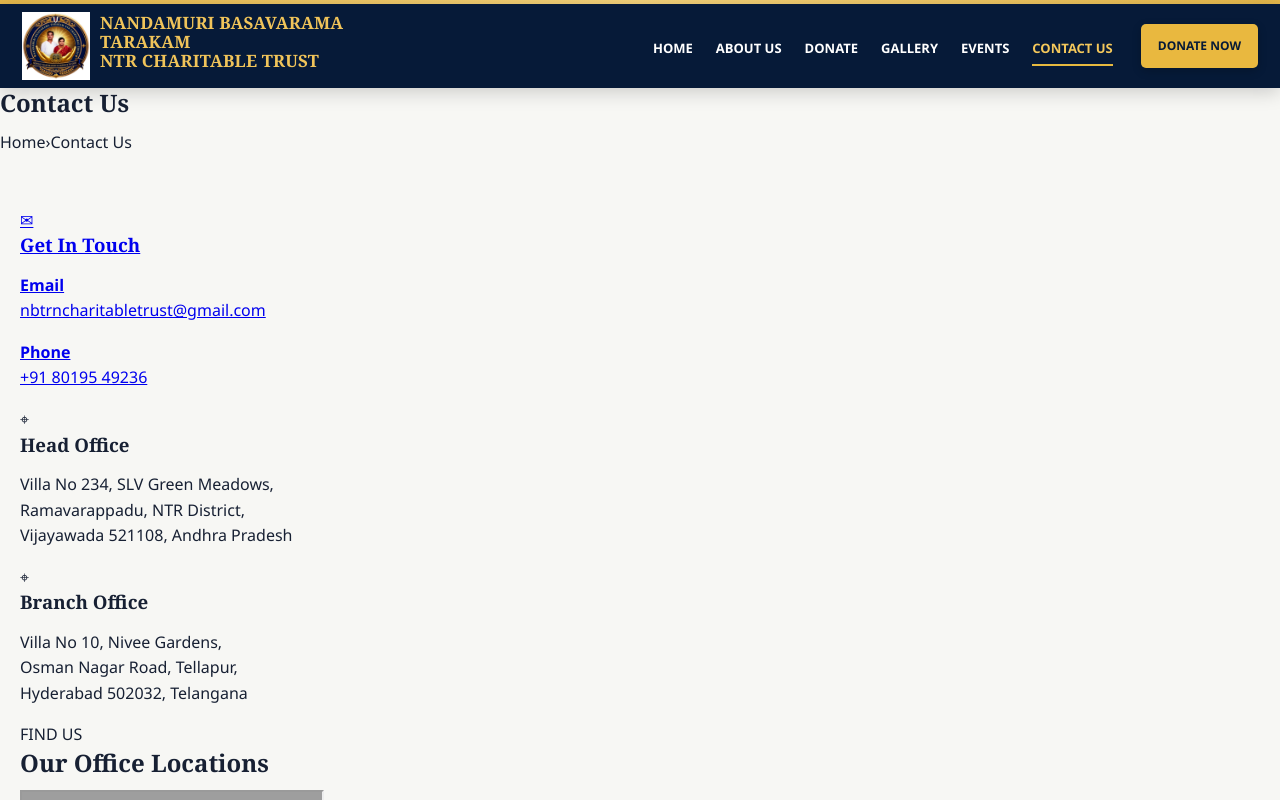
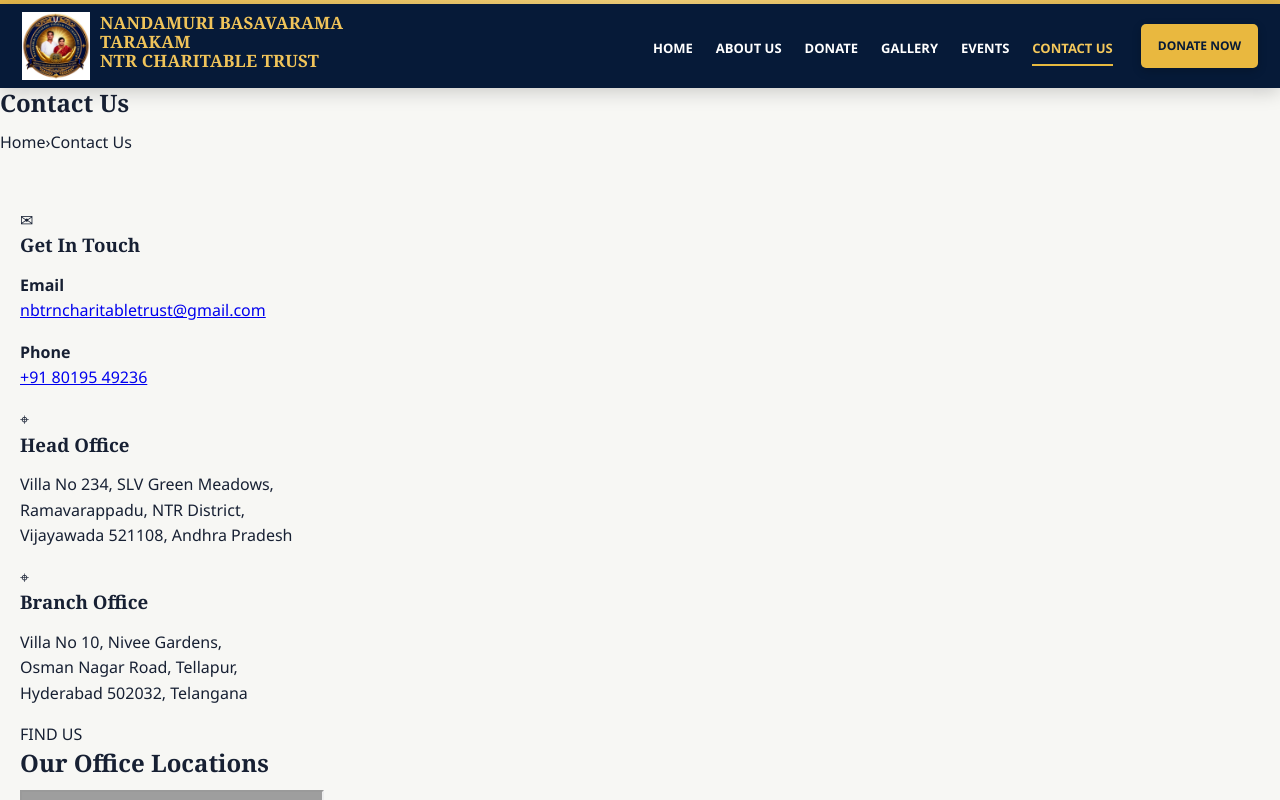
Before and after one commit to Tej7veer/Nandamuri-Basavarama-Tarakam-NTR-Charitable-Trust-UI, an Angular app: page /contact in a window 1280 px wide. Shown: the top 800 px of the page. Built offline with nearby package versions, Linux system fonts and the light colour scheme; grey boxes are pictures that could not be loaded.

Commit message:
Correct Contact email and align Contact content with reference

```diff
--- a/src/app/pages/contact/contact.component.html
+++ b/src/app/pages/contact/contact.component.html
@@ -8,21 +8,19 @@
 
   <div class="container section">
     <div class="contact-cards">
-      <a class="contact-card" href="mailto:nbtrncharitabletrust&#64;gmail.com">
+      <div class="contact-card">
         <div class="contact-card-icon">✉</div>
         <div>
-          <h3>Get In Touch</h3>
-          <div class="gold-divider"></div>
-          <p><strong>Email</strong><br>nbtrncharitabletrust&#64;gmail.com</p>
-          <p><strong>Phone</strong><br>+91 80195 49236</p>
+          <h3>Get In Touch</h3><div class="gold-divider"></div>
+          <p><strong>Email</strong><br><a href="mailto:nbtrncharitabletrust&#64;gmail.com">nbtrncharitabletrust&#64;gmail.com</a></p>
+          <p><strong>Phone</strong><br><a href="tel:+918019549236">+91 80195 49236</a></p>
         </div>
-      </a>
+      </div>
 
       <div class="contact-card">
         <div class="contact-card-icon">⌖</div>
         <div>
-          <h3>Head Office</h3>
-          <div class="gold-divider"></div>
+          <h3>Head Office</h3><div class="gold-divider"></div>
           <p>Villa No 234, SLV Green Meadows,<br>Ramavarappadu, NTR District,<br>Vijayawada 521108, Andhra Pradesh</p>
         </div>
       </div>
@@ -30,8 +28,7 @@
       <div class="contact-card">
         <div class="contact-card-icon">⌖</div>
         <div>
-          <h3>Branch Office</h3>
-          <div class="gold-divider"></div>
+          <h3>Branch Office</h3><div class="gold-divider"></div>
           <p>Villa No 10, Nivee Gardens,<br>Osman Nagar Road, Tellapur,<br>Hyderabad 502032, Telangana</p>
         </div>
       </div>
@@ -43,13 +40,7 @@
     </div>
 
     <div class="map-card-wide">
-      <iframe
-        title="Nandamuri Basavarama Tarakam NTR Charitable Trust office locations"
-        src="https://www.google.com/maps/dir/Vijayawada,+Andhra+Pradesh/Tellapur,+Hyderabad,+Telangana/@16.6501,80.5000,8z/data=!4m2!4m1!3e0?output=embed"
-        loading="lazy"
-        referrerpolicy="no-referrer-when-downgrade"
-        allowfullscreen>
-      </iframe>
+      <iframe title="Trust office locations" src="https://www.google.com/maps?q=Vijayawada%20Andhra%20Pradesh&output=embed" loading="lazy" referrerpolicy="no-referrer-when-downgrade" allowfullscreen></iframe>
       <div class="map-location head-office"><span class="map-pin-dot">●</span><strong>Head Office</strong><small>Vijayawada</small></div>
       <div class="map-location branch-office"><span class="map-pin-dot">●</span><strong>Branch Office</strong><small>Tellapur, Hyderabad</small></div>
     </div>
```
